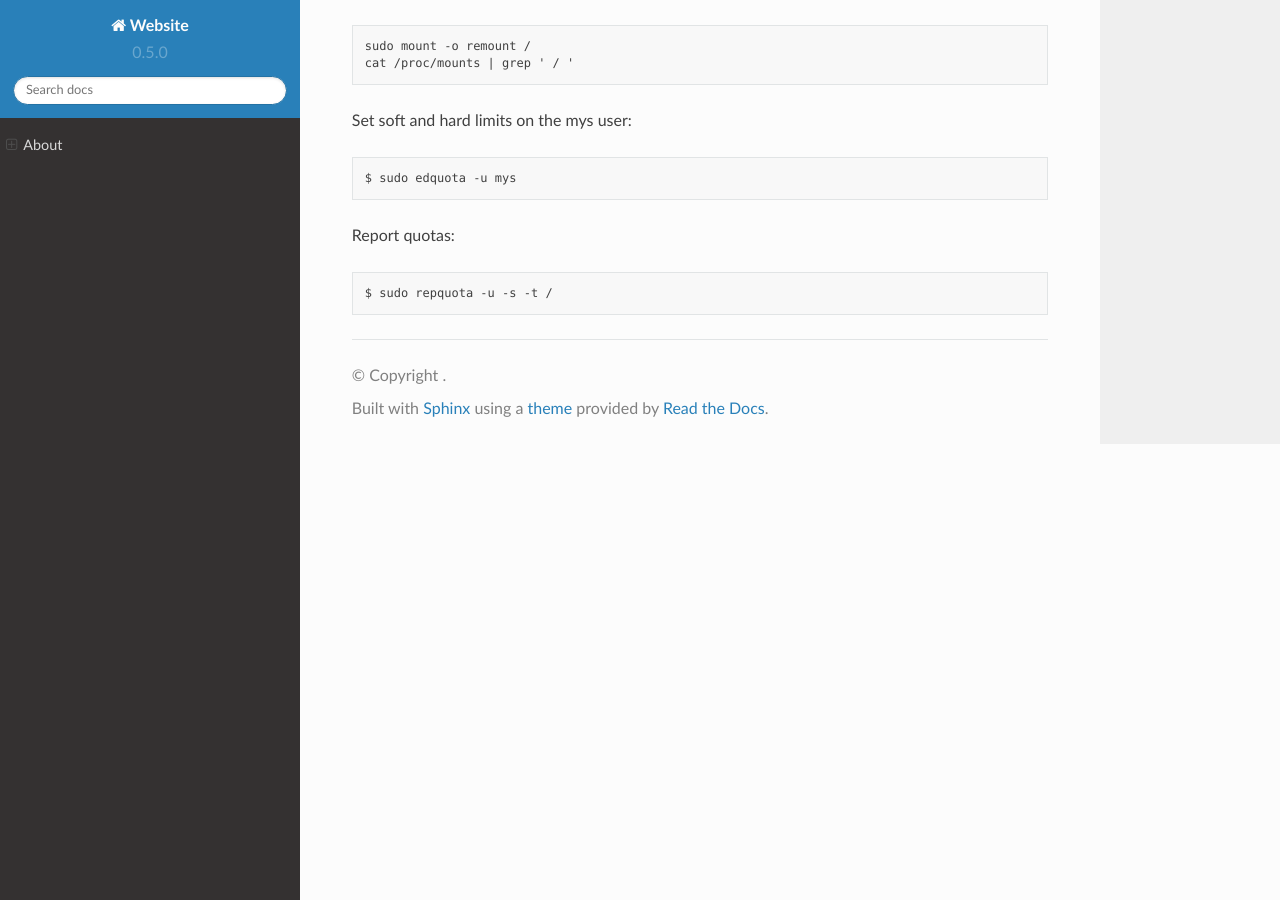
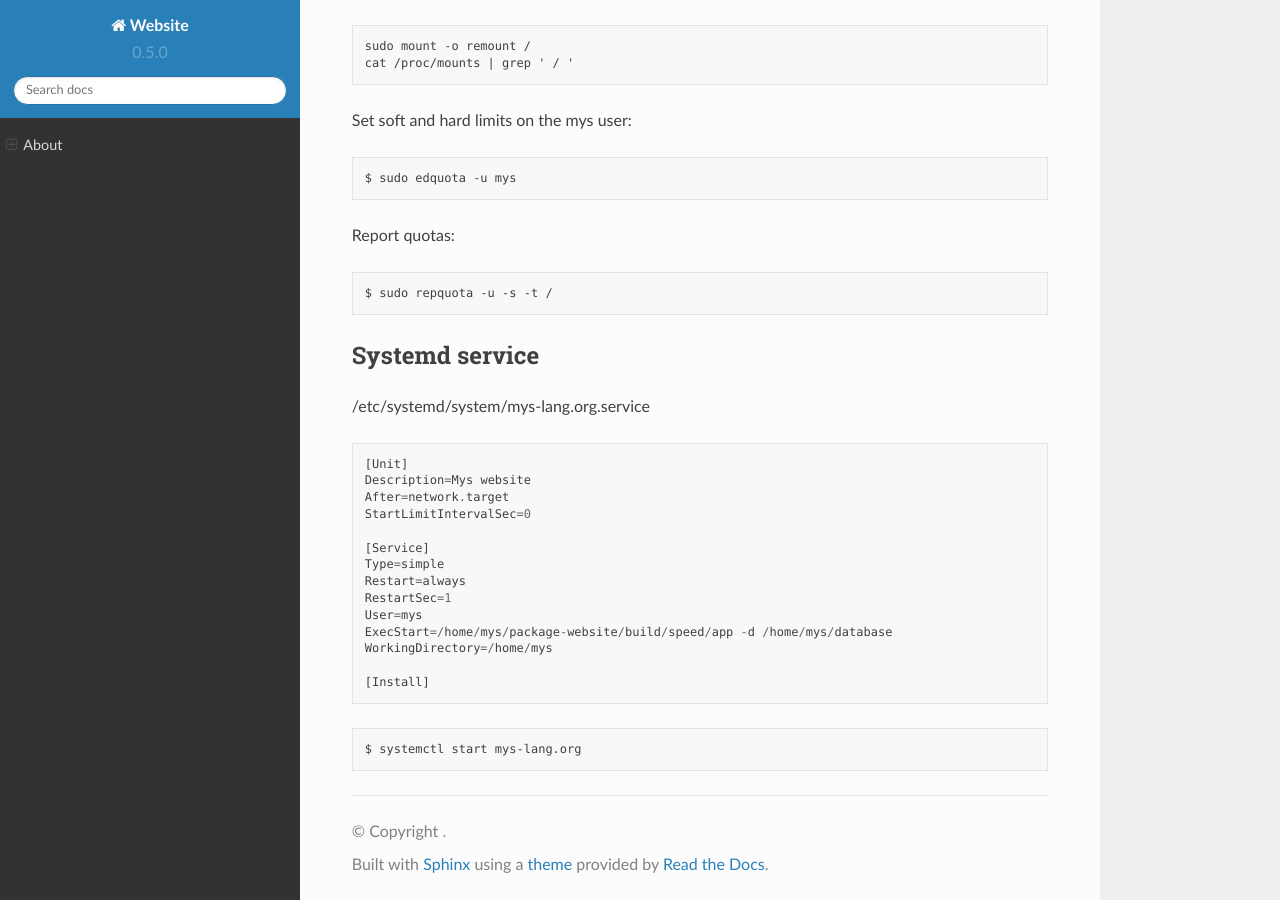
Before and after one commit to mys-lang/package-website, a Sphinx documentation site: the page built from doc/index.rst, in a window 1280 px wide and 900 px high, scrolled down 1182 px. Built offline with Sphinx 7.4.7 and the Read the Docs theme 2.0.0, drawn with Linux system fonts in a browser that asks for light colours.

Commit message:
Systemd service configuration file.

```diff
--- a/doc/index.rst
+++ b/doc/index.rst
@@ -71,3 +71,29 @@ Report quotas:
 .. code-block:: text
 
    $ sudo repquota -u -s -t /
+
+Systemd service
+---------------
+
+/etc/systemd/system/mys-lang.org.service
+
+.. code-block::
+
+   [Unit]
+   Description=Mys website
+   After=network.target
+   StartLimitIntervalSec=0
+
+   [Service]
+   Type=simple
+   Restart=always
+   RestartSec=1
+   User=mys
+   ExecStart=/home/mys/package-website/build/speed/app -d /home/mys/database
+   WorkingDirectory=/home/mys
+
+   [Install]
+
+.. code-block::
+
+   $ systemctl start mys-lang.org
```
